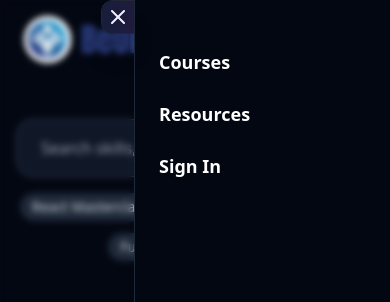
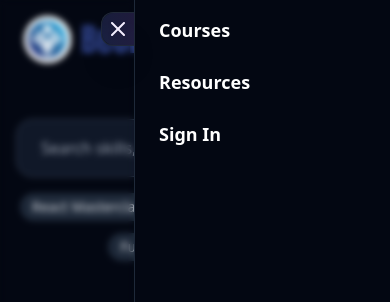
Before and after one commit to amarkanta-naorem/beonschool, a Next.js app: page / in a window 390 px wide. Both pictures are taken after a click on the button 354 px from the left and 36 px from the top of the page. Shown: the top 302 px of the page. Built offline with nearby package versions, Linux system fonts and the light colour scheme.

Commit message:
react-icons

```diff
--- a/src/components/common/Navbar.tsx
+++ b/src/components/common/Navbar.tsx
@@ -41,7 +41,7 @@ export default function Navbar() {
       <div className={`md:hidden fixed top-0 right-0 h-full w-64 bg-gray-950 border-l border-gray-800 transform ${isOpen ? "translate-x-0" : "translate-x-full"} transition-transform duration-300 ease-in-out z-50`}>
         <div className="px-6 py-4">
           {isOpen && (
-            <button onClick={() => setIsOpen(false)} className="absolute top-0 -left-8.5 z-60">
+            <button onClick={() => setIsOpen(false)} className="absolute top-3 -left-8.5 z-60">
               <div className="relative bg-gray-900/95 backdrop-blur-sm p-1 rounded-tl-xl rounded-bl-xl shadow-2xl border border-gray-600/30 transform transition-transform duration-300 hover:scale-105">
                 <FiX size={24} color="white" className="filter drop-shadow"/>
                 <div className="absolute inset-0 rounded-tl-xl rounded-bl-xl shadow-2xl bg-gradient-to-r from-indigo-500/10 to-purple-500/10" />
@@ -49,7 +49,7 @@ export default function Navbar() {
             </button>
           )}
 
-          <nav className="mt-8">
+          <nav className="">
             <ul className="flex flex-col space-y-6">
               <li>
                 <Link href="/courses" className="text-white font-semibold text-lg hover:text-indigo-300 transition-colors" onClick={() => setIsOpen(false)}>Courses</Link>
```
